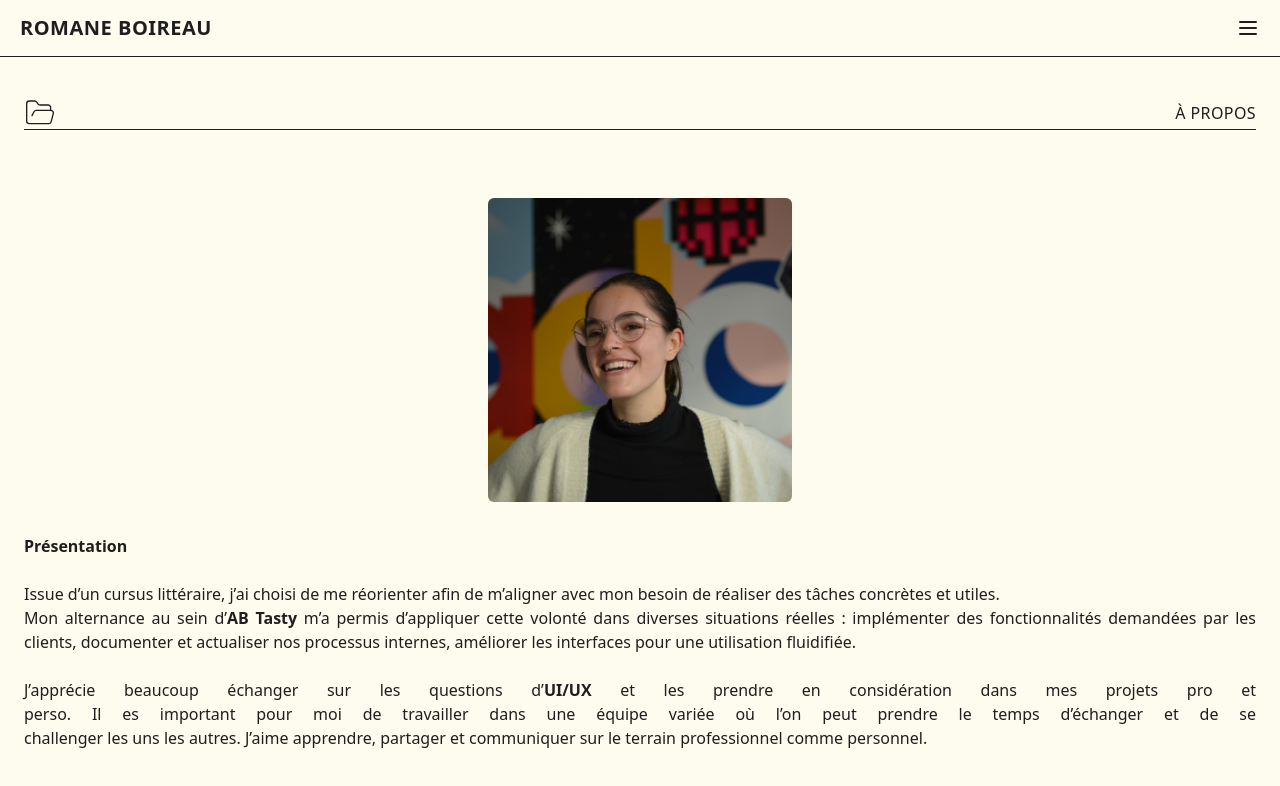
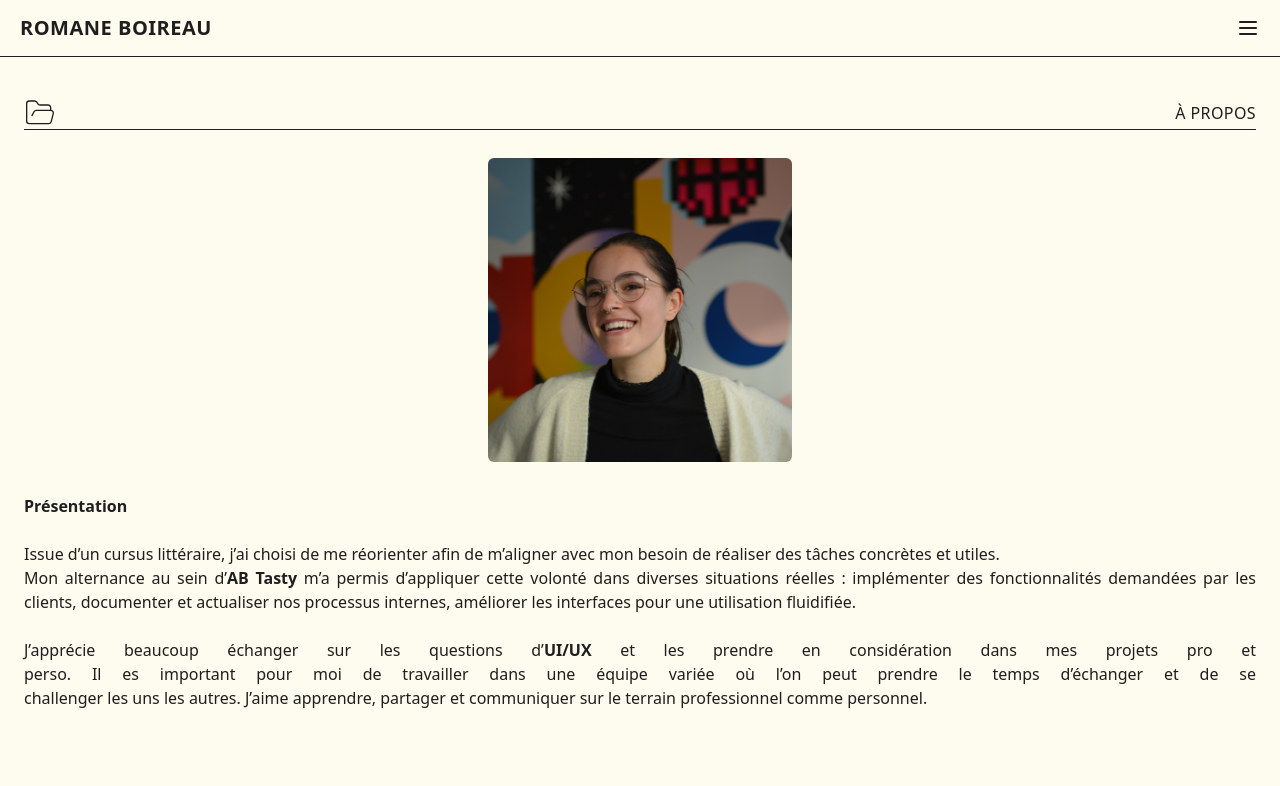
Before and after one commit to aanatema/portfolio-v2, a Next.js app: page /aboutPage in a window 1280 px wide. Shown: the top 786 px of the page. Built offline with nearby package versions, Linux system fonts and the light colour scheme.

Commit message:
remove unnecessary margin

```diff
--- a/src/app/aboutPage/page.tsx
+++ b/src/app/aboutPage/page.tsx
@@ -14,7 +14,7 @@ export default function AboutPage() {
 						À propos
 					</h1>
 				</header>
-				<section className='flex justify-center mt-10'>
+				<section className='flex justify-center'>
 					<Image
 						src={pp}
 						alt='Romane Boireau photo'
```
